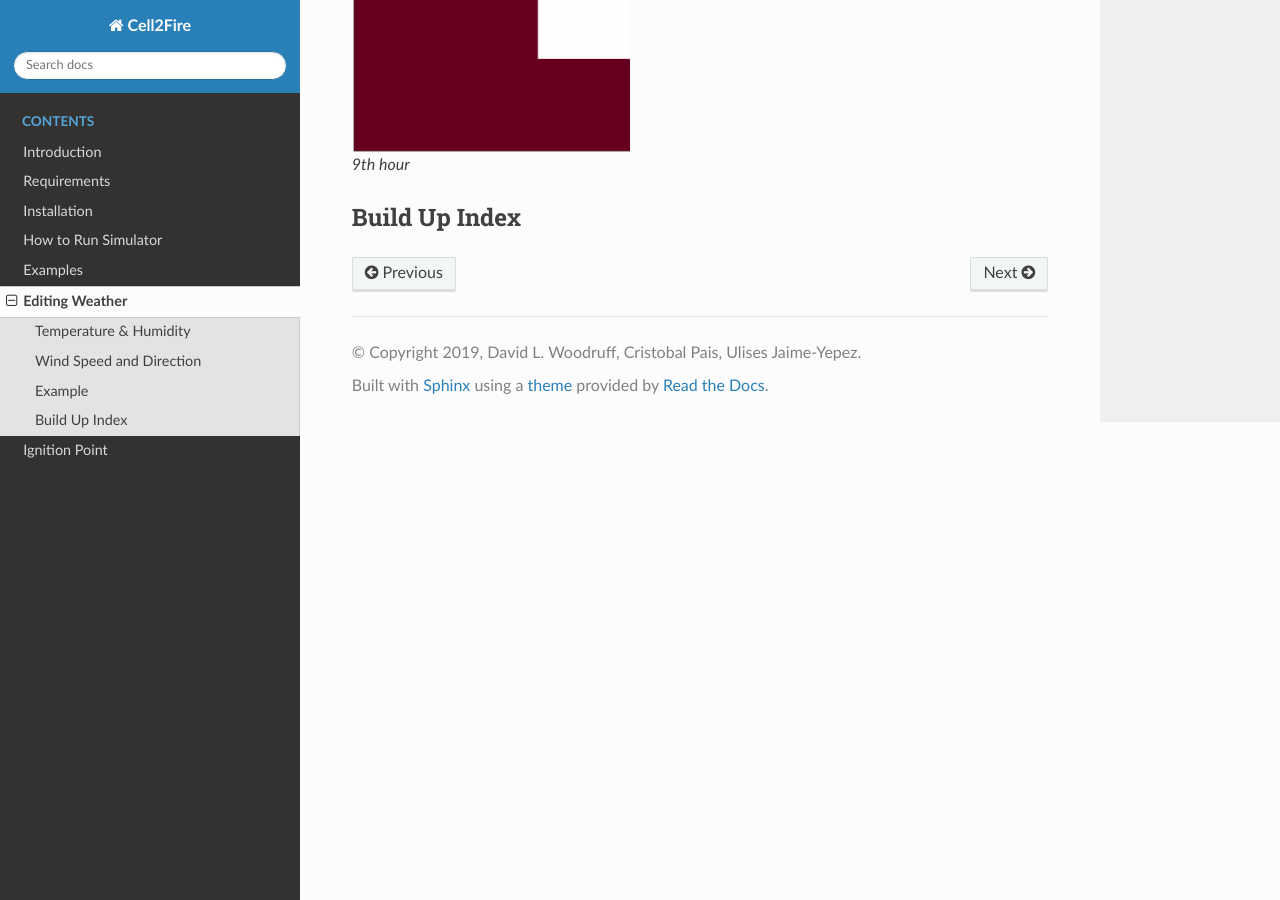
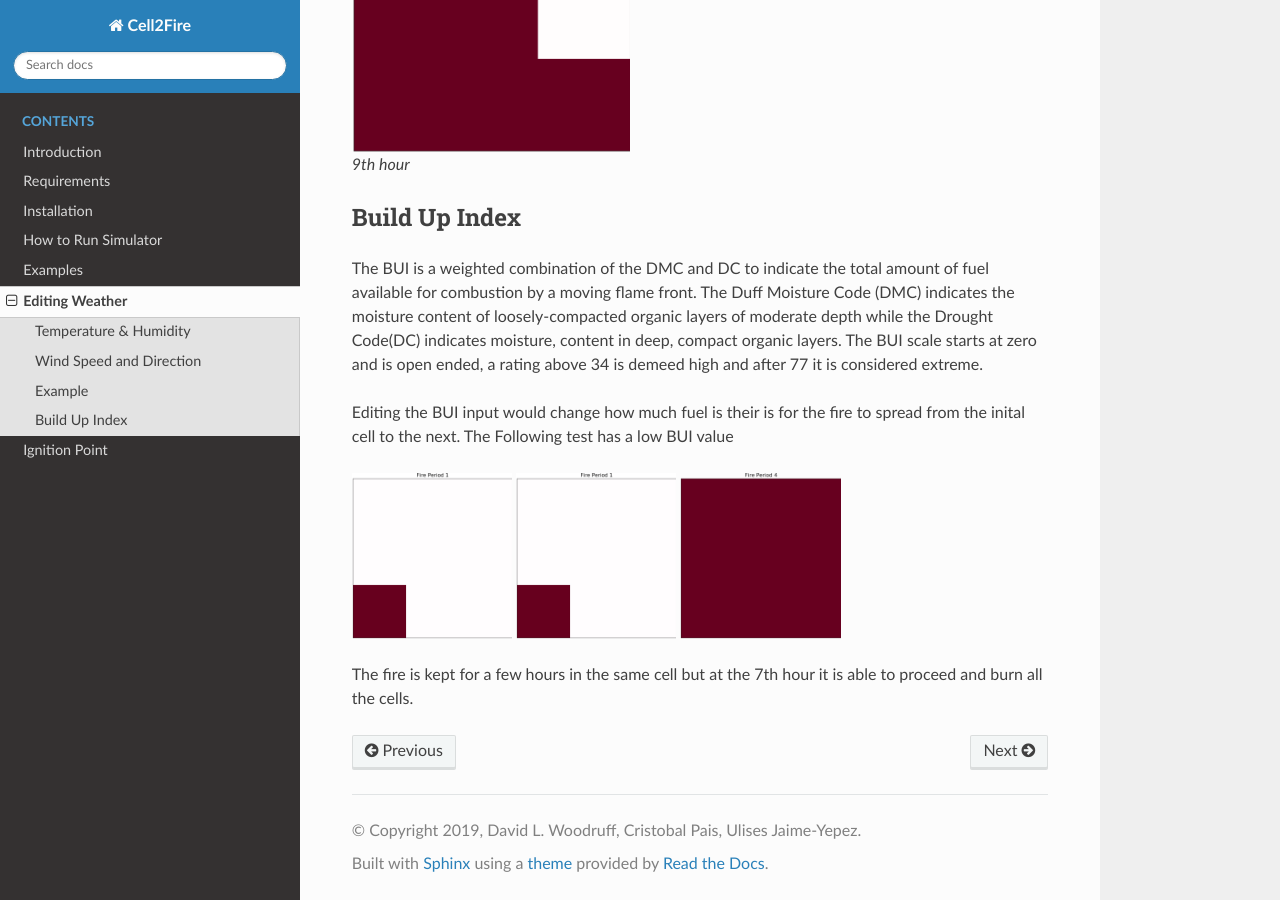
Before and after one commit to cell2fire/Cell2Fire, a Sphinx documentation site: the page built from docsrc/source/rstfiles/Editing.rst, in a window 1280 px wide and 900 px high, scrolled down 3750 px. Built offline with Sphinx 7.4.7 and the Read the Docs theme 2.0.0, drawn with Linux system fonts in a browser that asks for light colours.

Commit message:
ignition editing

```diff
--- a/docsrc/source/rstfiles/Editing.rst
+++ b/docsrc/source/rstfiles/Editing.rst
@@ -99,3 +99,17 @@ Notably, in the second scenario we see that fire is not able to spread to all of
 
 Build Up Index
 --------------
+
+The BUI is a weighted combination of the DMC and DC to indicate the total amount of fuel available for combustion by a moving flame front. The Duff Moisture Code (DMC) indicates the moisture content of loosely-compacted organic layers of moderate depth
+while the Drought Code(DC) indicates moisture, content in deep, compact organic layers. The BUI scale starts at zero and is open ended, a rating above 34 is demeed high and after 77 it is considered extreme.
+
+Editing the BUI input would change how much fuel is their is for the fire to spread from the inital cell to the next. The Following test has a low BUI value
+
+.. image:: /image/Fire01.jpg
+   :width: 23%
+.. image:: /image/Fire01.jpg
+   :width: 23%
+.. image:: /image/Fire04.png
+   :width: 23%
+
+The fire is kept for a few hours in the same cell but at the 7th hour it is able to proceed and burn all the cells.
```
Also changed, not shown: docsrc/source/rstfiles/Ig.rst (+7 -7 lines).
